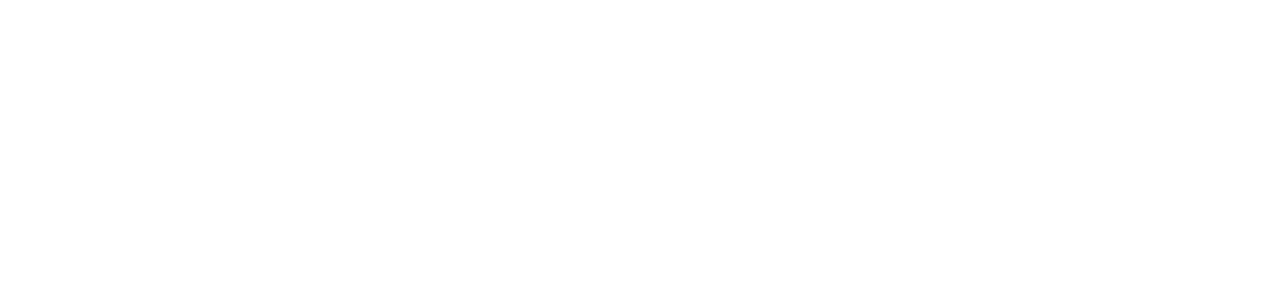
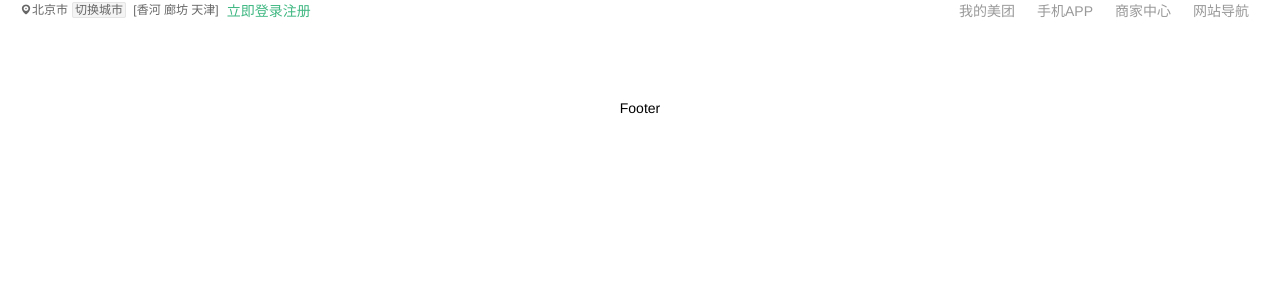
Before and after one commit to foreverLove1314/mt-app, a Nuxt app: page /exit in a window 1280 px wide. Before the commit this address had no page. Shown: the top 300 px of the page. Built offline with nearby package versions, Linux system fonts and the light colour scheme.

Commit message:
完成APP头部部分布局

```diff
--- /dev/null
+++ b/components/public/header/geo.vue
@@ -0,0 +1,17 @@
+<template>
+  <div class="m-geo">
+    <i class="el-icon-location">北京市</i>
+    <nuxt-link class="changeCity" to="/changeCity">切换城市</nuxt-link>
+    [香河 廊坊 天津]
+  </div>
+</template>
+
+<script>
+export default {
+	name: "geo"
+}
+</script>
+
+<style scoped>
+
+</style>
--- /dev/null
+++ b/components/public/header/index.vue
@@ -0,0 +1,31 @@
+<template>
+<el-row :gutter="0" class="m-header">
+  <el-col :span="4">
+    <geo/>
+  </el-col>
+  <el-col :span="6">
+    <user/>
+  </el-col>
+  <el-col :span="14">
+    <navbar/>
+  </el-col>
+</el-row>
+</template>
+
+<script>
+import Geo from './geo'
+import User from './user'
+import Navbar from './nav'
+export default {
+	name: "index",
+  components: {
+	  User,
+    Geo,
+    Navbar
+	}
+}
+</script>
+
+<style lang="scss">
+  @import "@/assets/css/public/header/index.scss";
+</style>
--- /dev/null
+++ b/components/public/header/nav.vue
@@ -0,0 +1,40 @@
+<template>
+  <div class="m-nav">
+    <ul class="nav">
+      <li class="list">
+        <nuxt-link to="/my">我的美团</nuxt-link>
+        <dl>
+          <dd><nuxt-link to="/order">我的订单</nuxt-link></dd>
+          <dd><nuxt-link to="/order">我的收藏</nuxt-link></dd>
+          <dd><nuxt-link to="/order">抵用券</nuxt-link></dd>
+          <dd><nuxt-link to="/order">账户设置</nuxt-link></dd>
+        </dl>
+      </li>
+      <li>
+        <nuxt-link to="/order">手机APP</nuxt-link>
+      </li>
+      <li class="list bd">
+        <nuxt-link to="/center">商家中心</nuxt-link>
+        <dl>
+          <dd><nuxt-link to="/userCenter">登录商家中心</nuxt-link></dd>
+          <dd><nuxt-link to="/coop">我想合作</nuxt-link></dd>
+          <dd><nuxt-link to="/wap">免费手机开店</nuxt-link></dd>
+          <dd><nuxt-link to="/kaipiao">商家申请开票</nuxt-link></dd>
+        </dl>
+      </li>
+      <li  class="list site">
+        <nuxt-link to="/site">网站导航</nuxt-link>
+      </li>
+    </ul>
+  </div>
+</template>
+
+<script>
+export default {
+	name: "navbar"
+}
+</script>
+
+<style scoped>
+
+</style>
--- /dev/null
+++ b/components/public/header/user.vue
@@ -0,0 +1,27 @@
+<template>
+  <div class="m-user">
+    <template v-if="user">
+      欢迎您，<span class="username">{{user}}</span>
+      [<nuxt-link to="/exit">退出</nuxt-link>]
+    </template>
+    <template v-else>
+      <nuxt-link to="/login" class="login">立即登录</nuxt-link>
+      <nuxt-link class="register" to="/register">注册</nuxt-link>
+    </template>
+  </div>
+</template>
+
+<script>
+export default {
+	name: "user",
+  data(){
+	  return {
+	    user: ''
+    }
+  }
+}
+</script>
+
+<style scoped>
+
+</style>
--- a/layouts/default.vue
+++ b/layouts/default.vue
@@ -1,55 +1,20 @@
 <template>
-  <div>
+<el-container>
+  <el-header>
+    <my-header/>
+  </el-header>
+  <el-main>
     <nuxt />
-  </div>
+  </el-main>
+  <el-footer>Footer</el-footer>
+</el-container>
 </template>
 
-<style>
-html {
-  font-family: 'Source Sans Pro', -apple-system, BlinkMacSystemFont, 'Segoe UI',
-    Roboto, 'Helvetica Neue', Arial, sans-serif;
-  font-size: 16px;
-  word-spacing: 1px;
-  -ms-text-size-adjust: 100%;
-  -webkit-text-size-adjust: 100%;
-  -moz-osx-font-smoothing: grayscale;
-  -webkit-font-smoothing: antialiased;
-  box-sizing: border-box;
-}
-
-*,
-*:before,
-*:after {
-  box-sizing: border-box;
-  margin: 0;
-}
-
-.button--green {
-  display: inline-block;
-  border-radius: 4px;
-  border: 1px solid #3b8070;
-  color: #3b8070;
-  text-decoration: none;
-  padding: 10px 30px;
-}
-
-.button--green:hover {
-  color: #fff;
-  background-color: #3b8070;
-}
-
-.button--grey {
-  display: inline-block;
-  border-radius: 4px;
-  border: 1px solid #35495e;
-  color: #35495e;
-  text-decoration: none;
-  padding: 10px 30px;
-  margin-left: 15px;
-}
-
-.button--grey:hover {
-  color: #fff;
-  background-color: #35495e;
-}
-</style>
+<script>
+  import MyHeader from "@/components/public/header/index"
+  export default {
+    components:{
+      MyHeader
+    }
+  }
+</script>
--- a/nuxt.config.js
+++ b/nuxt.config.js
@@ -25,7 +25,7 @@
   css: [
     'element-ui/lib/theme-chalk/reset.css',
     'element-ui/lib/theme-chalk/index.css',
-    '@assets/css/main.css',
+    '@/assets/css/main.css',
   ],
   /*
   ** Plugins to load before mounting the App
```
Also changed, not shown: components/public/footer/index.vue (added, +13 -0 lines), components/public/header/search.vue (added, +13 -0 lines), 1 other file (tests, documents, lock files or other folders).
